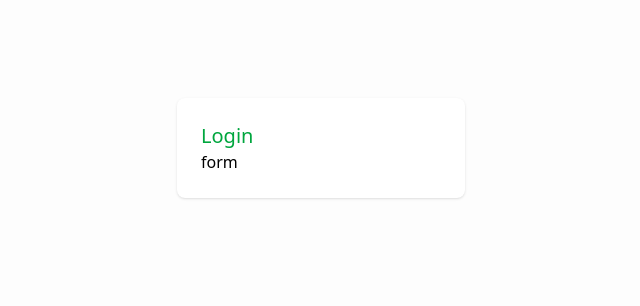
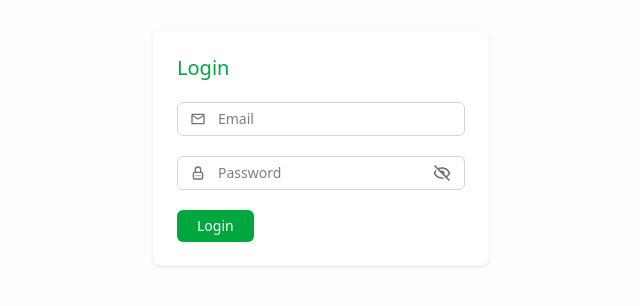
Before and after one commit to addispic/reactme, a React (Vite) app: page /auth/login in a window 1280 px wide. Shown: the part 252-558 px from the top of the page, without its empty margins (319-959 px from the left). Built offline with nearby package versions, Linux system fonts and the light colour scheme.

Commit message:
common TextInput is done

```diff
--- /dev/null
+++ b/src/components/commons/TextInput.tsx
@@ -0,0 +1,51 @@
+import { useState } from "react";
+// icons
+import { BiHide } from "react-icons/bi";
+import { BiShow } from "react-icons/bi";
+// defs
+import type { TextInputProps } from "../../defs/common.defs";
+export default function TextInput({ icon: Icon, ...props }: TextInputProps) {
+  // states
+  const [isHide, setIsHide] = useState<boolean>(
+    props.type === "password" ? true : false,
+  );
+  const [focus, setFocus] = useState<boolean>(false);
+  return (
+    <div
+      className={`flex items-center gap-x-3 px-3 py-1.5 border rounded-md transition-colors ease-in-out duration-300 ${props.className} ${focus || props.value ? "border-green-600" : "border-neutral-300"}`}
+    >
+      {/* icon */}
+      {Icon && (
+        <Icon
+          className={`transition-colors ease-in-out duration-300 ${focus || props.value ? "text-green-600" : "text-neutral-500"}`}
+        />
+      )}
+      {/* input */}
+      <input
+        className="focus:outline-none focus:ring-0 border-none text-sm"
+        type={props.type === "password" && isHide ? "password" : "text"}
+        value={props.value}
+        onChange={(e) => {
+          props.setValue(e.target.value);
+        }}
+        placeholder={props.placeholder}
+        onFocus={() => {
+          setFocus(true);
+        }}
+        onBlur={() => {
+          setFocus(false);
+        }}
+      />
+      {props.type === "password" && (
+        <button
+          onClick={() => {
+            setIsHide(!isHide);
+          }}
+          className="text-xl text-neutral-500"
+        >
+          {isHide ? <BiHide /> : <BiShow />}
+        </button>
+      )}
+    </div>
+  );
+}
--- a/src/pages/auth/Login.tsx
+++ b/src/pages/auth/Login.tsx
@@ -1,4 +1,21 @@
+import { useState } from "react";
+// icons
+import { MdOutlineMailOutline } from "react-icons/md";
+import { TbLockPassword } from "react-icons/tb";
+// components
+import TextInput from "../../components/commons/TextInput";
 export default function Login() {
+  // states
+  // email
+  const [email, setEmail] = useState<string>("");
+  // password
+  const [password, setPassword] = useState<string>("");
+
+  // handler
+  // login handler
+  const loginHandler = () => {
+    console.log({ email, password });
+  };
   return (
     <div className="min-w-64 md:min-w-72 p-3 sm:p-4 md:p-5 lg:p-6 rounded-sm sm:rounded-md md:rounded-lg shadow-sm bg-white">
       <header>
@@ -6,7 +23,35 @@ export default function Login() {
           Login
         </h3>
       </header>
-      <div>form</div>
+      <div className="mt-5">
+        {/* email */}
+        <TextInput
+          icon={MdOutlineMailOutline}
+          placeholder="Email"
+          type="text"
+          value={email}
+          setValue={setEmail}
+        />
+        {/* password */}
+        <TextInput
+          icon={TbLockPassword}
+          placeholder="Password"
+          type="password"
+          value={password}
+          setValue={setPassword}
+          className="mt-5"
+        />
+
+        {/* buttons */}
+        <div className="mt-5">
+          <button
+            onClick={loginHandler}
+            className="px-5 transition-colors ease-in-out duration-300 hover:bg-green-500 py-1.5 rounded-md bg-green-600 text-white text-sm cursor-pointer"
+          >
+            Login
+          </button>
+        </div>
+      </div>
     </div>
   );
 }
```
Also changed, not shown: src/defs/common.defs.ts (added, +10 -0 lines).
